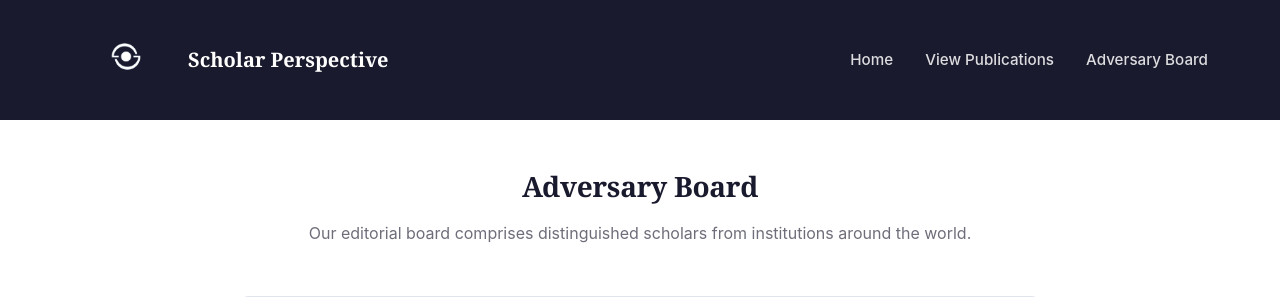
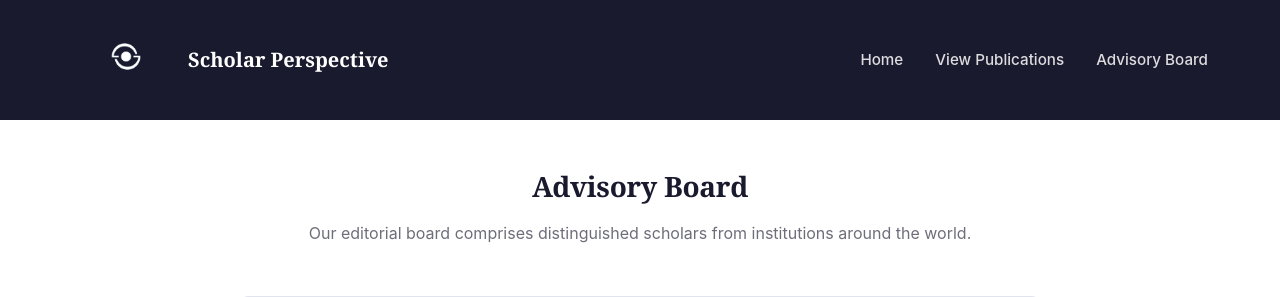
Before and after one commit to choikyo/ScholarPerspective, a Flask app: page /board in a window 1280 px wide. Shown: the top 297 px of the page. Run offline with Flask 3, Linux system fonts and the light colour scheme.

Commit message:
Rename Adversary Board to Advisory Board
Co-Authored-By: Claude Sonnet 4.6 <noreply@anthropic.com>

```diff
--- a/templates/base.html
+++ b/templates/base.html
@@ -18,7 +18,7 @@
             <ul>
                 <li><a href="{{ url_for('index') }}">Home</a></li>
                 <li><a href="{{ url_for('publications') }}">View Publications</a></li>
-                <li><a href="{{ url_for('board') }}">Adversary Board</a></li>
+                <li><a href="{{ url_for('board') }}">Advisory Board</a></li>
             </ul>
         </nav>
     </header>
--- a/templates/board.html
+++ b/templates/board.html
@@ -1,10 +1,10 @@
 {% extends "base.html" %}
 
-{% block title %}Adversary Board - Scholar Perspective{% endblock %}
+{% block title %}Advisory Board - Scholar Perspective{% endblock %}
 
 {% block content %}
 <section class="board-section">
-    <h2>Adversary Board</h2>
+    <h2>Advisory Board</h2>
     <p class="board-intro">Our editorial board comprises distinguished scholars from institutions around the world.</p>
 
     <div class="board-list">
```
